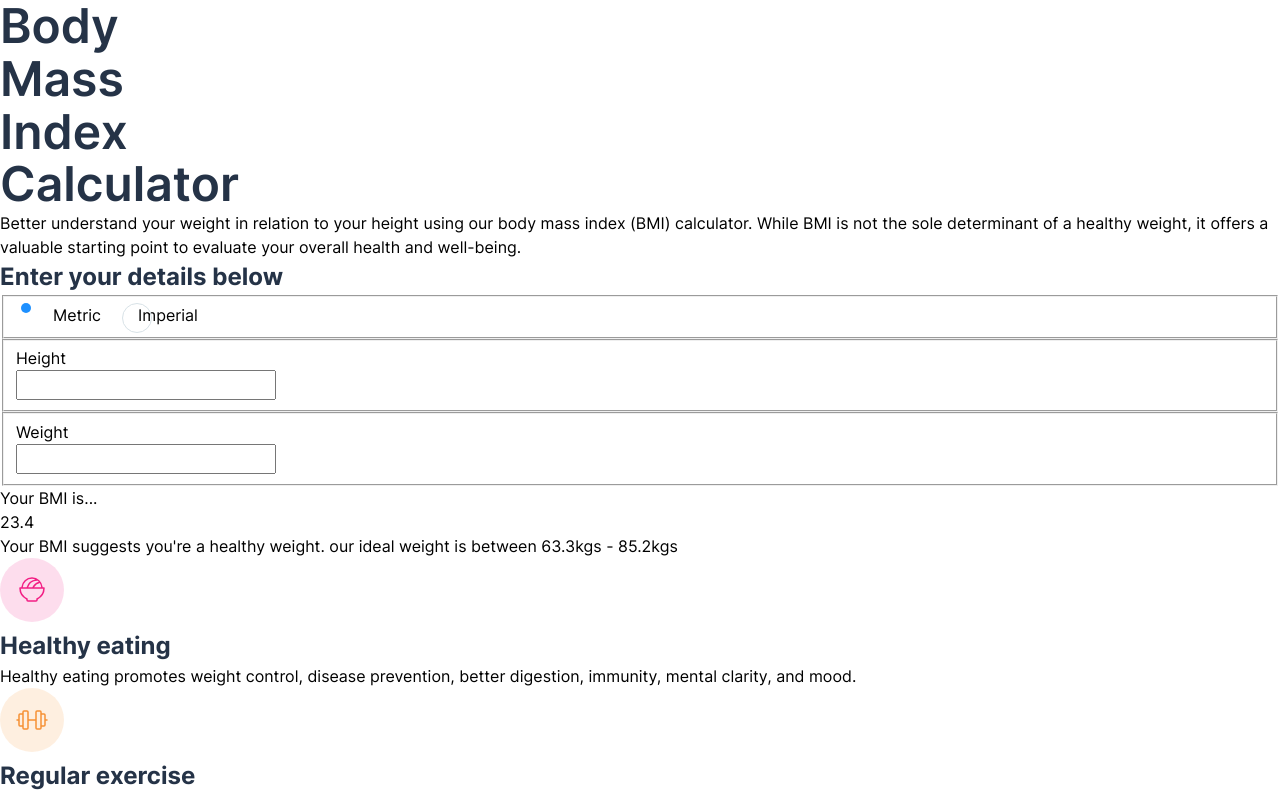
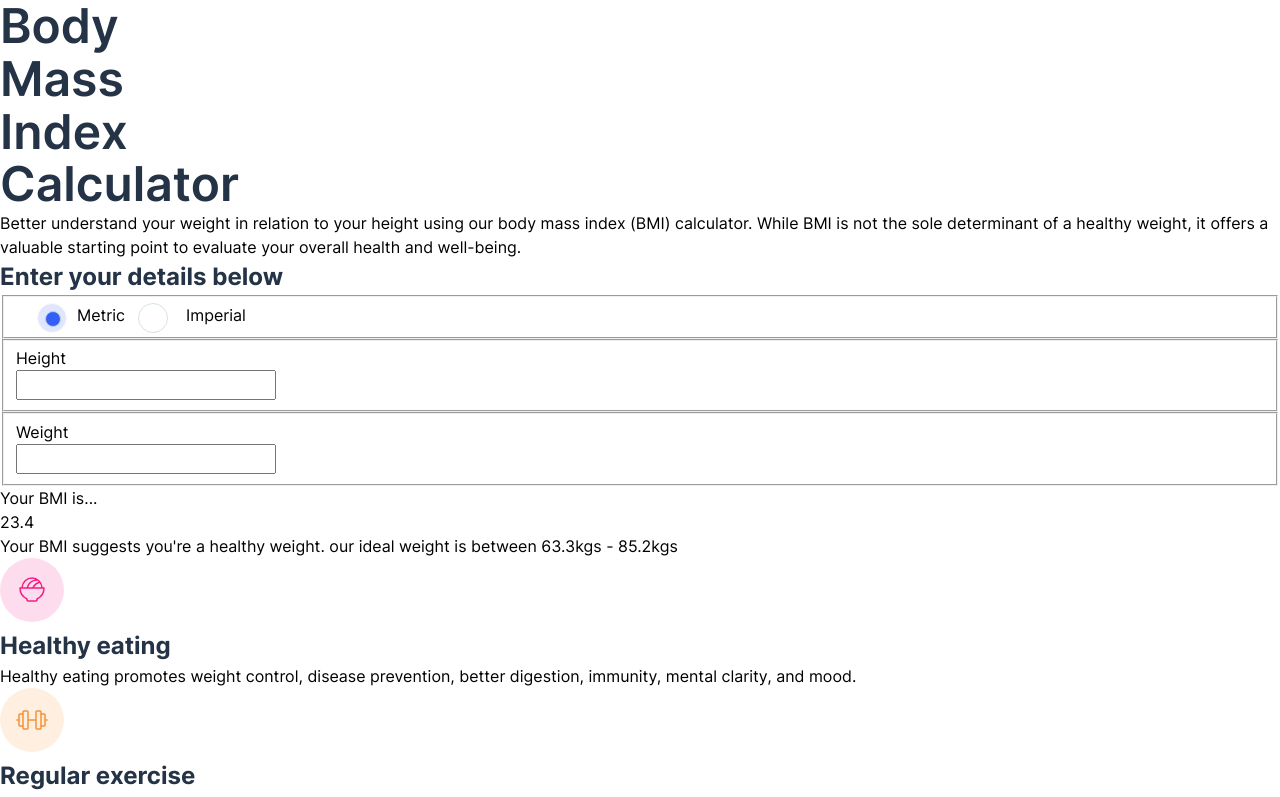
Before and after one commit to barryhanna/fem-bmi-vite, a React (Vite) app: page / in a window 1280 px wide. Shown: the top 797 px of the page. Built offline with nearby package versions, Linux system fonts and the light colour scheme.

Commit message:
Updated radio button style

```diff
--- a/src/components/BMICalculator/BMICalculator.module.css
+++ b/src/components/BMICalculator/BMICalculator.module.css
@@ -2,9 +2,9 @@
     visibility: hidden;
 }
 
-.bmiCalculator label{
+.bmiCalculator label {
     position: relative;
-    padding-left: 1rem;
+    padding-left: 2.5rem;
 }
 
 .bmiCalculator input:not(:checked) + label::before {
@@ -13,7 +13,7 @@
     color: transparent;
     height: 30px;
     width: 30px;
-    left: 0;
+    left: -.5rem;
     border-radius: 50%;
     border: 1px solid var(--clr-borders);
 }
@@ -21,12 +21,25 @@
  .bmiCalculator input:checked + label::before {
     position: absolute;
     content: '';
-    background-color: dodgerblue;
-    height: 10px;
-    width: 10px;
-    left: -1rem;
+    background-color: var(--clr-blue);
+    height: 1rem;
+    width: 1rem;
+    left: .5rem;
+    top: .5rem;
     border-radius: 50%;
-    border: 1px solid var(--clrs-border);
+    border: 1px solid var(--clr-borders);
+}
+
+ .bmiCalculator input:checked + label::after {
+    position: absolute;
+    content: '';
+    background-color: var(--clr-blue);
+    height: 30px;
+    width: 30px;
+    left: 0;
+    border-radius: 50%;
+    border: 1px solid var(--clr-borders);
+    opacity: .15;
 }
 
 .measurementSelectionContainer {
```
